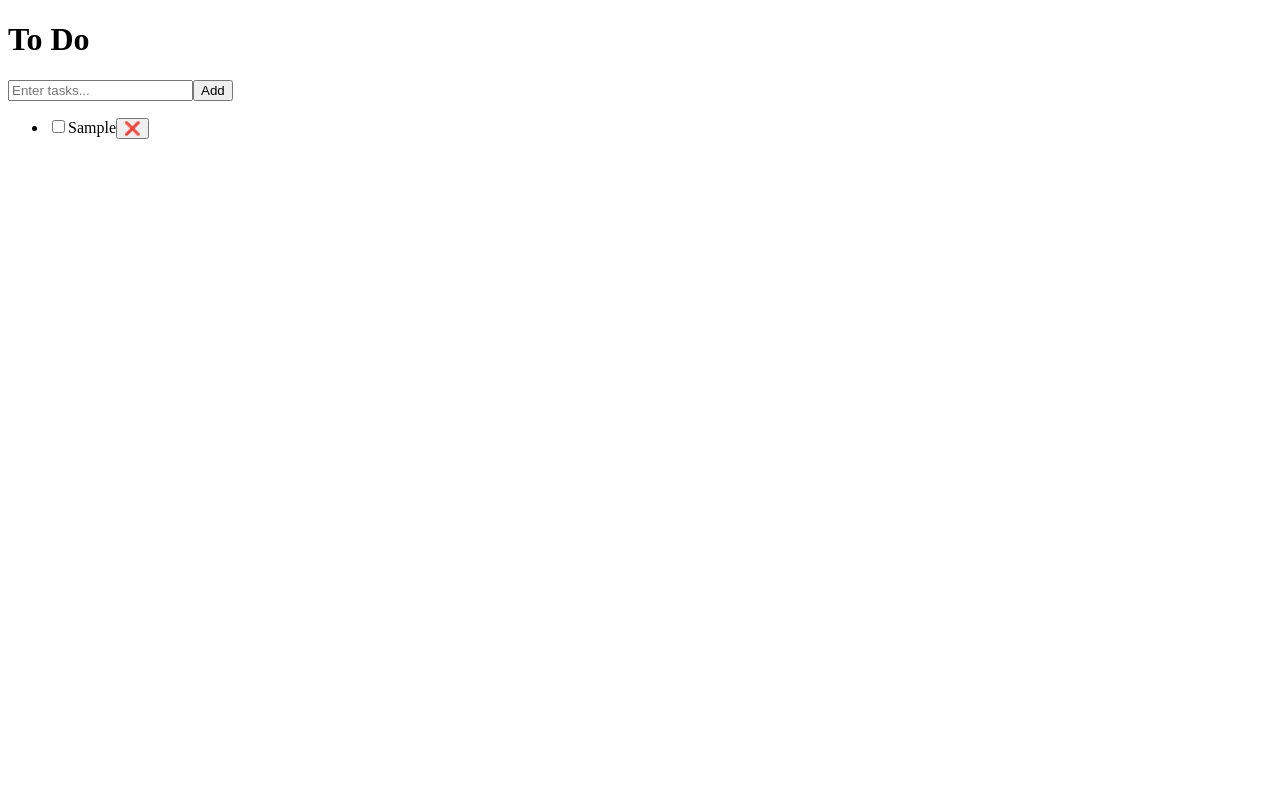
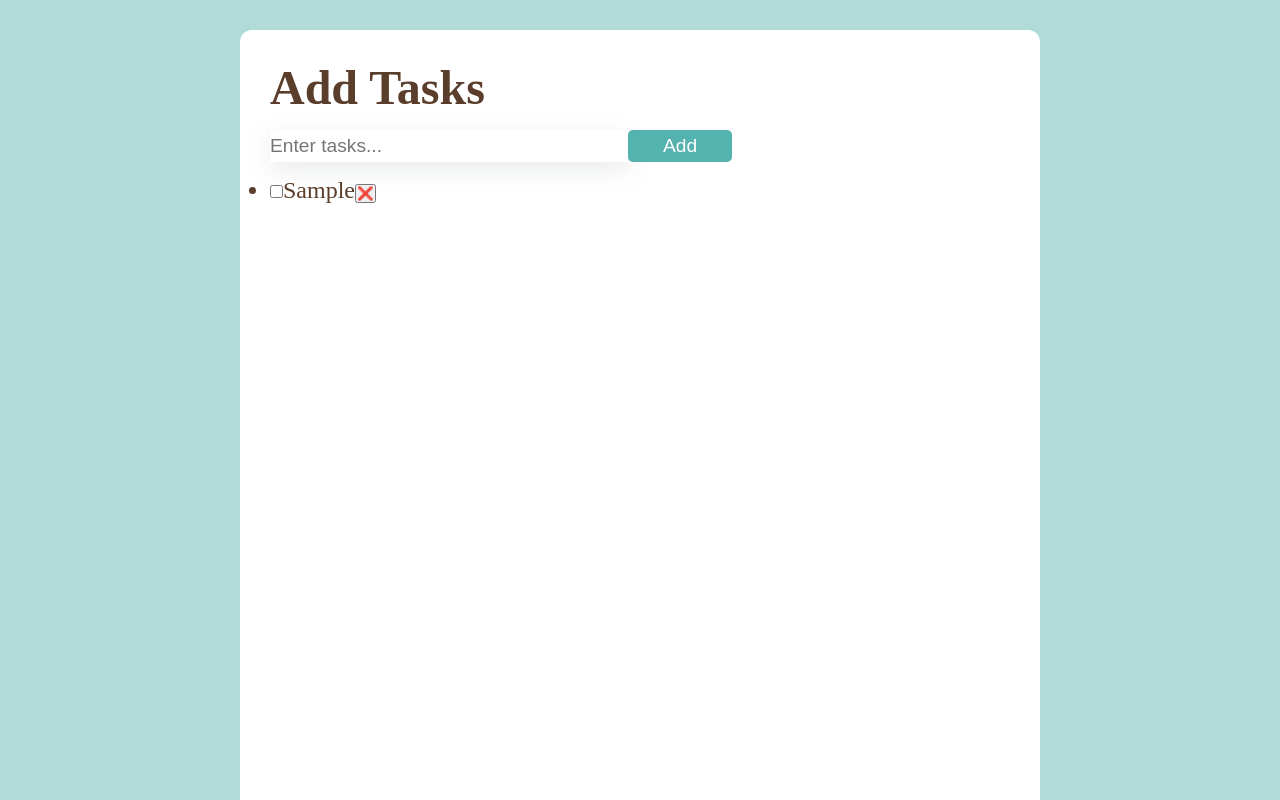
Before and after one commit to anyazeng/To-Do-List-App, a React (Create React App) app: page / in a window 1280 px wide. Both pictures are taken after typing "Sample" into the empty fields and a click on the button "Add". Shown: the top 800 px of the page. Built offline with nearby package versions, Linux system fonts and the light colour scheme; the HTML template or start-up script is replaced by a standard one.

Commit message:
add complete and delete features

```diff
--- a/src/App.css
+++ b/src/App.css
@@ -0,0 +1,40 @@
+* {
+  margin: 0;
+  padding: 0;
+  box-sizing: border-box;
+}
+
+body {
+  font-size: 1.5rem;
+  background-color: #b1dbd7;
+  color: #5a3e2b;
+  display: flex;
+  justify-content: center;
+  align-items: center;
+}
+body .container {
+  width: 800px;
+  height: 900px;
+  margin: 30px;
+  padding: 30px;
+  background: #fff;
+  border-radius: 12px;
+}
+body .add-task-container {
+  width: 100%;
+}
+body .add-task-container button {
+  background-color: #54b2af;
+  color: #fff;
+  font-size: 1.2rem;
+  padding: 5px 35px;
+  margin: 15px 0;
+  border: none;
+  border-radius: 5px;
+}
+body .add-task-container input {
+  border: none;
+  box-shadow: rgba(149, 157, 165, 0.2) 0px 8px 24px;
+  padding: 5px 0;
+  font-size: 1.2rem;
+}/*# sourceMappingURL=APP.css.map */
--- a/src/App.js
+++ b/src/App.js
@@ -1,7 +1,7 @@
-import "./App.css";
 import AddTasks from "./Components /AddTasks/AddTasks";
 import ToDoList from "./Components /ToDoList/ToDoList";
 import { useState } from "react";
+import "./App.css";
 
 function App() {
   const [tasks, setTasks] = useState([]);
@@ -10,13 +10,25 @@ function App() {
     setTasks((tasks) => [...tasks, task]);
   }
 
+  function handleCompleteTask(id) {
+    setTasks((tasks) => tasks.filter((task) => task.id !== id));
+  }
+
+  function handleDeleteTask(id) {
+    setTasks((tasks) => tasks.filter((task) => task.id !== id));
+  }
+
   return (
     <div className="container">
       <header>
-        <h1>To Do</h1>
+        <h1>Add Tasks</h1>
       </header>
       <AddTasks onAddTasks={handleAddTasks} />
-      <ToDoList tasks={tasks} />
+      <ToDoList
+        tasks={tasks}
+        onCompleteTask={handleCompleteTask}
+        onDeleteTask={handleDeleteTask}
+      />
     </div>
   );
 }
--- /dev/null
+++ b/src/App.scss
@@ -0,0 +1,49 @@
+$primary-color: #54b2af;
+$secondary-color: #1d4b4a;
+$bg-color: #b1dbd7;
+$font-color: #5a3e2b;
+
+* {
+  margin: 0;
+  padding: 0;
+  box-sizing: border-box;
+}
+
+body {
+  font-size: 1.5rem;
+  background-color: $bg-color;
+  color: $font-color;
+  display: flex;
+  justify-content: center;
+  align-items: center;
+
+  .container {
+    width: 800px;
+    height: 900px;
+    margin: 30px;
+    padding: 30px;
+    background: #fff;
+    border-radius: 12px;
+  }
+
+  .add-task-container {
+    width: 100%;
+
+    button {
+      background-color: $primary-color;
+      color: #fff;
+      font-size: 1.2rem;
+      padding: 5px 35px;
+      margin: 15px 0;
+      border: none;
+      border-radius: 5px;
+    }
+
+    input {
+      border: none;
+      box-shadow: rgba(149, 157, 165, 0.2) 0px 8px 24px;
+      padding: 5px 0;
+      font-size: 1.2rem;
+    }
+  }
+}
--- a/src/Components /AddTasks/AddTasks.js
+++ b/src/Components /AddTasks/AddTasks.js
@@ -19,10 +19,11 @@ export default function AddTasks({ onAddTasks }) {
   }
 
   return (
-    <div>
+    <div className="add-task-container">
       <input
         type="text"
         placeholder="Enter tasks..."
+        size="30"
         value={description}
         onChange={(e) => setDescription(e.target.value)}
       ></input>
--- a/src/Components /ToDoList/Task/Task.js
+++ b/src/Components /ToDoList/Task/Task.js
@@ -1,11 +1,16 @@
 import React from "react";
 
-export default function Task({ task }) {
+export default function Task({ task, onCompleteTask, onDeleteTask }) {
   return (
     <li>
-      <input type="checkbox"></input>
+      <input
+        type="checkbox"
+        id="check-complete"
+        onClick={() => onCompleteTask(task.id)}
+      ></input>
+      <label for="check-complete"></label>
       <span>{task.description}</span>
-      <button>❌</button>
+      <button onClick={() => onDeleteTask(task.id)}>❌</button>
     </li>
   );
 }
--- a/src/Components /ToDoList/ToDoList.js
+++ b/src/Components /ToDoList/ToDoList.js
@@ -1,12 +1,17 @@
 import React from "react";
 import Task from "./Task/Task";
 
-export default function ToDoList({ tasks }) {
+export default function ToDoList({ tasks, onCompleteTask, onDeleteTask }) {
   return (
     <div>
       <ul>
         {tasks.map((task) => (
-          <Task task={task} key={task.id} />
+          <Task
+            task={task}
+            key={task.id}
+            onCompleteTask={onCompleteTask}
+            onDeleteTask={onDeleteTask}
+          />
         ))}
       </ul>
     </div>
```
Also changed, not shown: 1 other file (tests, documents, lock files or other folders).
